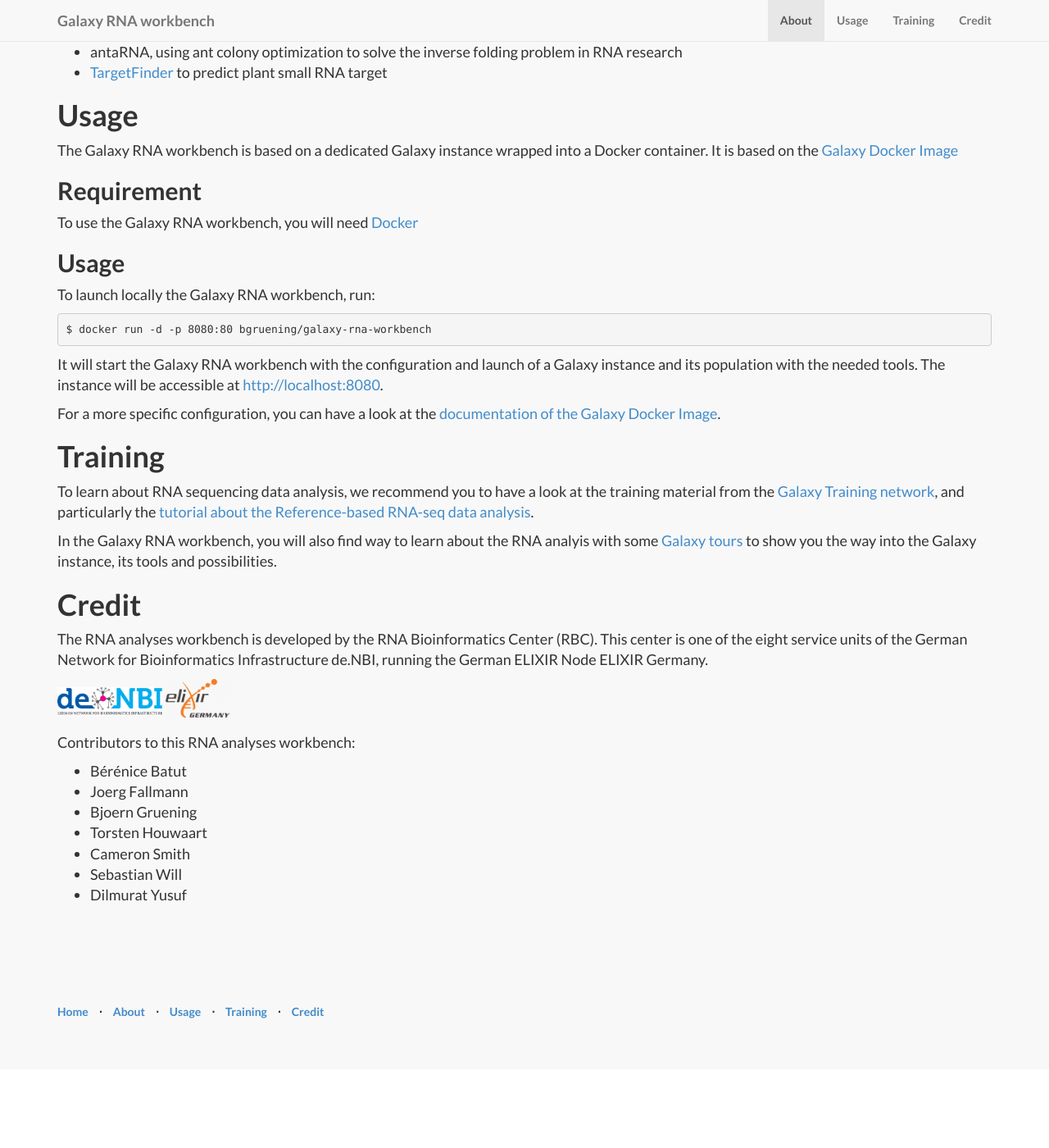
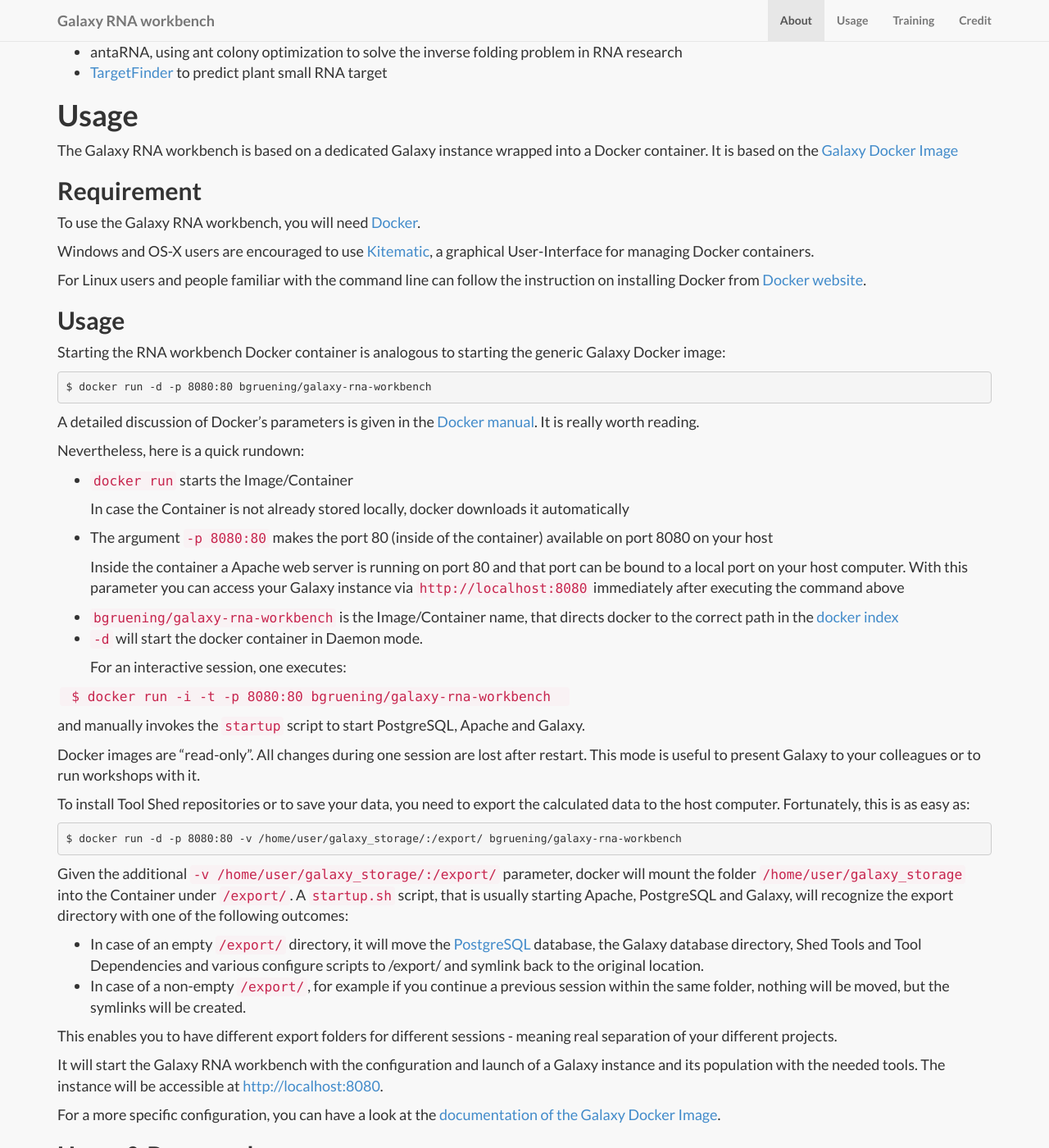
Before and after one commit to bgruening/galaxy-rna-workbench, a Jekyll site: the page built from index.md, in a window 1280 px wide and 1400 px high, scrolled down 1408 px. Shown: the whole window at 82% size. Built offline with Jekyll 4.4.1, drawn with Linux system fonts in a browser that asks for light colours; nearby versions of some CDN libraries; library files that are not in the unit come from our copies; our own code applies the rules of GitHub Pages for plain Markdown files; before the commit the page ends 2712 px from its top, so only the background shows below that; some of the changed text lies outside the part shown.

Commit message:
Detail the doc for the website

````diff
--- a/index.md
+++ b/index.md
@@ -40,19 +40,69 @@
 
 ## Requirement
 
-To use the Galaxy RNA workbench, you will need [Docker](https://www.docker.com/products/overview#h_installation)
+To use the Galaxy RNA workbench, you will need [Docker](https://www.docker.com/products/overview#h_installation).
+
+Windows and OS-X users are encouraged to use [Kitematic](https://github.com/bgruening/galaxy-rna-workbench/blob/master/howto_kitematic.md), a graphical User-Interface for managing Docker containers.
+
+For Linux users and people familiar with the command line can follow the instruction on installing Docker from [Docker website](https://docs.docker.com/installation).
 
 ## Usage
 
-To launch locally the Galaxy RNA workbench, run:
+Starting the RNA workbench Docker container is analogous to starting the generic Galaxy Docker image:
 
 ```
 $ docker run -d -p 8080:80 bgruening/galaxy-rna-workbench
 ```
 
+A detailed discussion of Docker's parameters is given in the [Docker manual](http://docs.docker.io/). It is really worth reading.
+
+Nevertheless, here is a quick rundown:
+
+- `docker run` starts the Image/Container
+
+   In case the Container is not already stored locally, docker downloads it automatically
+
+- The argument `-p 8080:80` makes the port 80 (inside of the container) available on port 8080 on your host
+
+    Inside the container a Apache web server is running on port 80 and that port can be bound to a local port on your host computer.
+    With this parameter you can access your Galaxy instance via `http://localhost:8080` immediately after executing the command above
+
+- `bgruening/galaxy-rna-workbench` is the Image/Container name, that directs docker to the correct path in the [docker index](https://index.docker.io/u/bgruening/galaxy-rna-workbench/)
+- `-d` will start the docker container in Daemon mode.
+
+  For an interactive session, one executes:
+
+  ```
+  $ docker run -i -t -p 8080:80 bgruening/galaxy-rna-workbench
+  ```
+
+  and manually invokes the `startup` script to start PostgreSQL, Apache and Galaxy.
+
+Docker images are "read-only". All changes during one session are lost after restart. This mode is useful to present Galaxy to your colleagues or to run workshops with it.
+
+To install Tool Shed repositories or to save your data, you need to export the calculated data to the host computer. Fortunately, this is as easy as:
+
+```
+$ docker run -d -p 8080:80 -v /home/user/galaxy_storage/:/export/ bgruening/galaxy-rna-workbench
+```
+
+Given the additional `-v /home/user/galaxy_storage/:/export/` parameter, docker will mount the folder `/home/user/galaxy_storage` into the Container under `/export/`. A `startup.sh` script, that is usually starting Apache, PostgreSQL and Galaxy, will recognize the export directory with one of the following outcomes:
+
+  - In case of an empty `/export/` directory, it will move the [PostgreSQL](http://www.postgresql.org/) database, the Galaxy database directory, Shed Tools and Tool Dependencies and various configure scripts to /export/ and symlink back to the original location.
+  - In case of a non-empty `/export/`, for example if you continue a previous session within the same folder, nothing will be moved, but the symlinks will be created.
+
+This enables you to have different export folders for different sessions - meaning real separation of your different projects.
+
 It will start the Galaxy RNA workbench with the configuration and launch of a Galaxy instance and its population with the needed tools. The instance will be accessible at [http://localhost:8080](http://localhost:8080).
 
 For a more specific configuration, you can have a look at the [documentation of the Galaxy Docker Image](http://bgruening.github.io/docker-galaxy-stable/).
+
+## Users & Passwords
+
+The Galaxy Admin User has the username `admin@galaxy.org` and the password `admin`.
+
+The PostgreSQL username is `galaxy`, the password `galaxy` and the database name `galaxy`.
+If you want to create new users, please make sure to use the `/export/` volume. Otherwise your user will be removed after your docker session is finished.
 
 # Training
 
````
